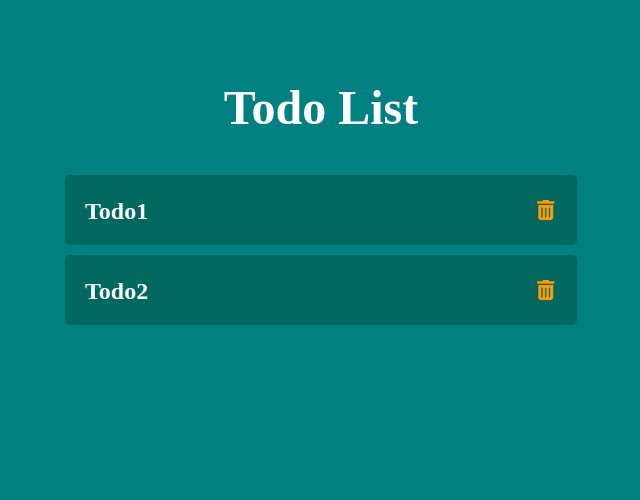
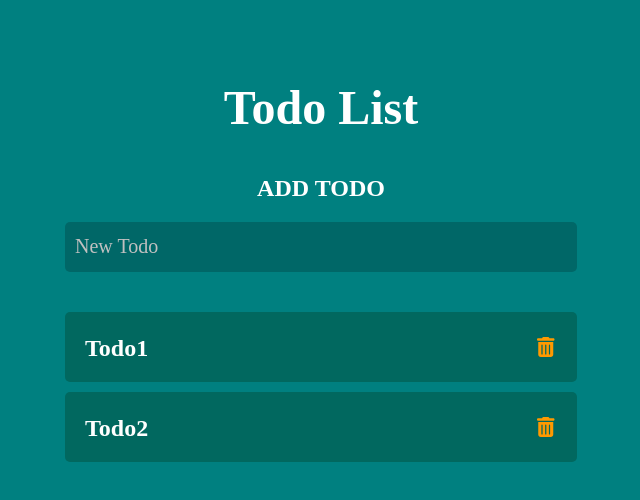
Before and after one commit to shodayuki/study_of_js, a React (Create React App) app in the folder brain-react/section_01/: page / in a window 1280 px wide. Shown: the top 500 px of the page, without its empty margins (319-959 px from the left). Built offline with nearby package versions, Linux system fonts and the light colour scheme.

Commit message:
Todoを追加

```diff
--- /dev/null
+++ b/brain-react/section_01/src/components/atoms/InputForm/index.jsx
@@ -0,0 +1,28 @@
+/**
+ * InputForm
+ *
+ * @package components
+ */
+import styles from "./style.module.css";
+
+/**
+ * InputForm
+ *
+ * @param {*} props
+ * @returns
+ */
+export const InputForm = (props) => {
+    /* props */
+    const { inputValue, placeholder, handleChangeValue, handleKeyDown } = props;
+
+    return (
+        <input
+            className={styles.input}
+            type="text"
+            placeholder={placeholder}
+            value={inputValue}
+            onChange={handleChangeValue}
+            onKeyDown={handleKeyDown}
+        />
+    );
+};
--- /dev/null
+++ b/brain-react/section_01/src/components/atoms/InputForm/style.module.css
@@ -0,0 +1,16 @@
+.input {
+    color: #FFF;
+    border: none;
+    background: rgba(0, 0, 0, 0.2);
+    width: 100%;
+    height: 50px;
+    padding: 10px;
+    box-sizing: border-box;
+    font-size: 20px;
+    font-family: "Times New Roman", Times, serif;
+    border-radius: 5px;
+}
+
+.input::placeholder {
+    color: #c0c0c0;
+}
--- /dev/null
+++ b/brain-react/section_01/src/components/organisms/AddTodo/index.jsx
@@ -0,0 +1,30 @@
+/**
+ * AddTodo
+ *
+ * @package components
+ */
+import { InputForm } from "../../atoms/InputForm";
+import styles from "./style.module.css";
+
+/**
+ * AddTodo
+ *
+ * @param {*} props
+ * @returns
+ */
+export const AddTodo = (props) => {
+    /* props */
+    const { addInputValue, onChangeTodo, handleAddTodo } = props;
+
+    return (
+        <>
+            <h2 className={styles.subTitle}>{"ADD TODO"}</h2>
+            <InputForm
+                inputValue={addInputValue}
+                placeholder={"New Todo"}
+                handleChangeValue={onChangeTodo}
+                handleKeyDown={handleAddTodo}
+            />
+        </>
+    );
+};
--- /dev/null
+++ b/brain-react/section_01/src/components/organisms/AddTodo/style.module.css
@@ -0,0 +1,4 @@
+.subTitle {
+    text-align: center;
+    color: #FFF;
+}
--- a/brain-react/section_01/src/components/templates/TodoTemplate/index.jsx
+++ b/brain-react/section_01/src/components/templates/TodoTemplate/index.jsx
@@ -1,18 +1,29 @@
 import {useState} from "react";
+import { AddTodo } from "../../organisms/AddTodo";
 import { searchTodo } from "../../../utils/todoLogic";
 import { TodoList } from "../../organisms/TodoList";
-import { INIT_TODO_LIST } from "../../../constants/data";
+import { INIT_TODO_LIST, INIT_UNIQUE_ID } from "../../../constants/data";
 import styles from "./styles.module.css";
 
 export const TodoTemplate = () => {
     /* TodoList */
     const [originTodoList, setOriginTodoList] = useState(INIT_TODO_LIST);
+    /* add input title */
+    const [addInputValue, setAddInputValue] = useState("");
     /* Todo採番ID */
-    //const [uniqueId, setUniqueId] = useState(INIT_UNIQUE_ID);
+    const [uniqueId, setUniqueId] = useState(INIT_UNIQUE_ID);
     /* 表示用TodoList */
     const [showTodoList, setShowTodoList] = useState(INIT_TODO_LIST);
 
     /* actions */
+    /**
+     * addInputValueの変更処理
+     * @param {*} e
+     */
+    const onChangeAddInputValue = (e) => {
+        setAddInputValue(e.target.value);
+    };
+
     /**
      * 表示用Todoリスト更新処理
      * @param {*} newTodoList
@@ -22,6 +33,34 @@ export const TodoTemplate = () => {
         setShowTodoList(
             keyword !== "" ? searchTodo(newTodoList, keyword) : newTodoList
         );
+    };
+
+    /**
+     * Todo新規登録処理
+     * @param {*} e
+     */
+    const handleAddTodo = (e) => {
+        // エンターキーが押下された時にTodoを追加
+        if (e.key === "Enter" && addInputValue !== "") {
+            const nextUniqueId = uniqueId + 1;
+
+            // Todo追加処理
+            const newTodoList = [
+                ...originTodoList,
+                {
+                    id: nextUniqueId,
+                    title: addInputValue
+                },
+            ];
+            setOriginTodoList(newTodoList);
+            updateShowTodoList(newTodoList, "");
+
+            // 採番IDを更新
+            setUniqueId(nextUniqueId);
+
+            // Todo追加後、入力値をリセット
+            setAddInputValue("");
+        }
     };
 
     /**
@@ -52,7 +91,11 @@ export const TodoTemplate = () => {
             <h1 className={styles.title}>Todo List</h1>
             {/* Todo追加エリア */}
             <section className={styles.common}>
-
+                <AddTodo
+                    addInputValue={addInputValue}
+                    onChangeTodo={onChangeAddInputValue}
+                    handleAddTodo={handleAddTodo}
+                />
             </section>
             {/* Todo検索フォームエリア */}
             <section className={styles.common}>
```
